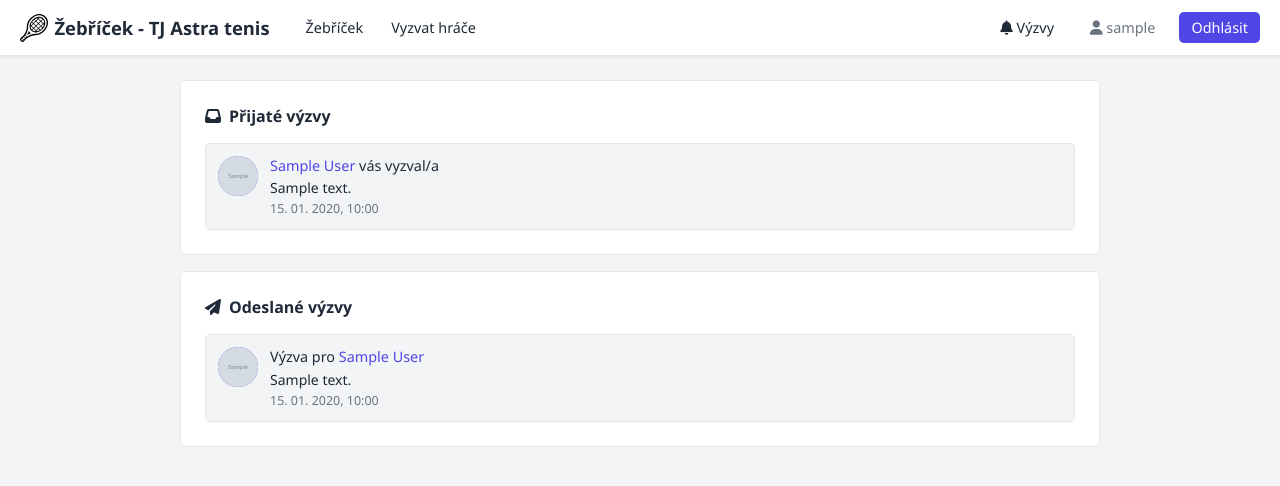
After one commit to cenekp74/tenis-zebricek, a Flask app: page /my-challenges in a window 1280 px wide. The commit adds this page. Shown: the top 486 px of the page. Run offline with Flask 3, Linux system fonts and the light colour scheme; a user stored in the database is signed in; tables that the repository leaves empty hold one stand-in row (values such as "Sample post"); grey boxes marked "Sample" are stand-in pictures; parts of the project's set-up code (start-up, migrations or seed data) failed here and were passed over.

Commit message:
added basic challenge functionality

```diff
--- a/app/routs.py
+++ b/app/routs.py
@@ -4,8 +4,8 @@ from app import app, db, bcrypt
 from flask import render_template, url_for, request, redirect, abort, flash, send_from_directory
 from flask_login import login_required, login_user, logout_user, current_user
 from werkzeug.utils import secure_filename
-from app.db_classes import User
-from app.forms import LoginForm, EditProfileForm
+from app.db_classes import User, Challenge
+from app.forms import LoginForm, EditProfileForm, ChallengeForm
 
 MAX_PP_SIZE = 2 * 1024 * 1024  # 2 MB
 
@@ -64,6 +64,34 @@ def public_profile(username):
     user = User.query.filter_by(username=username).first_or_404()
     return render_template('public_profile.html', user=user)
 
+@app.route('/challenge', methods=['GET', 'POST'])
+@login_required
+def challenge():
+    form = ChallengeForm()
+    opponents = User.query.filter(User.id != current_user.id).order_by(User.rank).all()
+    form.opponent.choices = [
+        (u.id, f"{u.name} (#{u.rank if u.rank > 0 else '—'})")
+        for u in opponents
+    ]
+    if form.validate_on_submit():
+        new_challenge = Challenge(
+            challenger_id=current_user.id,
+            opponent_id=form.opponent.data,
+            message=form.message.data or None
+        )
+        db.session.add(new_challenge)
+        db.session.commit()
+        flash('Výzva byla odeslána!', 'success')
+        return redirect('/')
+    return render_template('challenge.html', form=form)
+
+@app.route('/my-challenges')
+@login_required
+def my_challenges():
+    received = Challenge.query.filter_by(opponent_id=current_user.id).order_by(Challenge.created_at.desc()).all()
+    sent = Challenge.query.filter_by(challenger_id=current_user.id).order_by(Challenge.created_at.desc()).all()
+    return render_template('my_challenges.html', received=received, sent=sent)
+
 @app.route('/login', methods=['GET', 'POST'])
 def login():
     form = LoginForm()
--- a/app/static/css/main.css
+++ b/app/static/css/main.css
@@ -338,6 +338,115 @@ a:hover {
     border-top: 1px solid var(--nav-border);
 }
 
+/* ── Challenges ── */
+
+.challenges-section {
+    background: #fff;
+    border: 1px solid var(--nav-border);
+    border-radius: var(--border-radius);
+    padding: 1.5rem;
+    margin-bottom: 1rem;
+}
+
+.challenges-section__title {
+    margin: 0 0 1rem;
+    font-size: 1rem;
+    font-weight: 600;
+    display: flex;
+    align-items: center;
+    gap: 0.5rem;
+}
+
+.challenge-list {
+    list-style: none;
+    margin: 0;
+    padding: 0;
+    display: flex;
+    flex-direction: column;
+    gap: 0.75rem;
+}
+
+.challenge-card {
+    display: flex;
+    align-items: flex-start;
+    gap: 0.75rem;
+    padding: 0.75rem;
+    border: 1px solid var(--nav-border);
+    border-radius: var(--border-radius);
+    background: var(--bg-color);
+}
+
+.challenge-card__avatar {
+    flex-shrink: 0;
+    width: 40px;
+    height: 40px;
+    border-radius: 50%;
+    overflow: hidden;
+    background: var(--accent-color);
+}
+
+.challenge-card__avatar img {
+    width: 100%;
+    height: 100%;
+    object-fit: cover;
+}
+
+.challenge-card__body {
+    display: flex;
+    flex-direction: column;
+    gap: 0.2rem;
+    min-width: 0;
+}
+
+.challenge-card__who {
+    margin: 0;
+    font-size: 0.9rem;
+    font-weight: 500;
+}
+
+.challenge-card__message {
+    margin: 0;
+    font-size: 0.875rem;
+    color: var(--text-color);
+    white-space: pre-wrap;
+    word-break: break-word;
+}
+
+.challenge-card__date {
+    margin: 0;
+    font-size: 0.78rem;
+    color: var(--text-muted);
+}
+
+.challenges-empty {
+    margin: 0;
+    font-size: 0.9rem;
+    color: var(--text-muted);
+}
+
+.form-select,
+.form-textarea {
+    width: 100%;
+    padding: 0.5rem 0.75rem;
+    border: 1px solid var(--nav-border);
+    border-radius: var(--border-radius);
+    font-size: 0.9rem;
+    font-family: inherit;
+    color: var(--text-color);
+    background: #fff;
+}
+
+.form-select:focus,
+.form-textarea:focus {
+    outline: 2px solid var(--accent-color);
+    outline-offset: 1px;
+}
+
+.form-textarea {
+    resize: vertical;
+    min-height: 80px;
+}
+
 .btn-primary {
     background-color: var(--accent-color);
     color: #fff;
--- a/app/templates/base.html
+++ b/app/templates/base.html
@@ -26,11 +26,17 @@
         <div class="navbar-menu" id="navbarMenu">
             <div class="navbar-links">
                 <a href="{{ url_for('zebricek') }}" class="navbar-link">Žebříček</a>
+                {% if current_user.is_authenticated %}
+                    <a href="{{ url_for('challenge') }}" class="navbar-link">Vyzvat hráče</a>
+                {% endif %}
                 {% block nav_links %}{% endblock %}
             </div>
 
             <div class="navbar-account">
                 {% if current_user.is_authenticated %}
+                    <a href="{{ url_for('my_challenges') }}" class="navbar-link">
+                        <i class="fa-solid fa-bell"></i> Výzvy
+                    </a>
                     <a href="{{ url_for('profile') }}" class="navbar-link navbar-username">
                         <i class="fa-solid fa-user"></i> {{ current_user.username }}
                     </a>
--- /dev/null
+++ b/app/templates/my_challenges.html
@@ -0,0 +1,65 @@
+{% extends "base.html" %}
+
+{% block title %}Moje výzvy – Astra Tenis{% endblock %}
+
+{% block body %}
+
+<div class="challenges-section">
+    <h2 class="challenges-section__title">
+        <i class="fa-solid fa-inbox"></i> Přijaté výzvy
+    </h2>
+    {% if received %}
+        <ul class="challenge-list">
+            {% for ch in received %}
+            <li class="challenge-card">
+                <div class="challenge-card__avatar">
+                    <img src="{{ url_for('public_profile_picture', filename=ch.challenger.pp_filename) }}" alt="">
+                </div>
+                <div class="challenge-card__body">
+                    <p class="challenge-card__who">
+                        <a href="{{ url_for('public_profile', username=ch.challenger.username) }}">{{ ch.challenger.name }}</a>
+                        vás vyzval/a
+                    </p>
+                    {% if ch.message %}
+                        <p class="challenge-card__message">{{ ch.message }}</p>
+                    {% endif %}
+                    <p class="challenge-card__date">{{ ch.created_at.strftime('%d. %m. %Y, %H:%M') }}</p>
+                </div>
+            </li>
+            {% endfor %}
+        </ul>
+    {% else %}
+        <p class="challenges-empty">Žádné přijaté výzvy.</p>
+    {% endif %}
+</div>
+
+<div class="challenges-section">
+    <h2 class="challenges-section__title">
+        <i class="fa-solid fa-paper-plane"></i> Odeslané výzvy
+    </h2>
+    {% if sent %}
+        <ul class="challenge-list">
+            {% for ch in sent %}
+            <li class="challenge-card">
+                <div class="challenge-card__avatar">
+                    <img src="{{ url_for('public_profile_picture', filename=ch.opponent.pp_filename) }}" alt="">
+                </div>
+                <div class="challenge-card__body">
+                    <p class="challenge-card__who">
+                        Výzva pro
+                        <a href="{{ url_for('public_profile', username=ch.opponent.username) }}">{{ ch.opponent.name }}</a>
+                    </p>
+                    {% if ch.message %}
+                        <p class="challenge-card__message">{{ ch.message }}</p>
+                    {% endif %}
+                    <p class="challenge-card__date">{{ ch.created_at.strftime('%d. %m. %Y, %H:%M') }}</p>
+                </div>
+            </li>
+            {% endfor %}
+        </ul>
+    {% else %}
+        <p class="challenges-empty">Žádné odeslané výzvy.</p>
+    {% endif %}
+</div>
+
+{% endblock %}
```
Also changed, not shown: app/db_classes.py (+11 -0 lines), app/forms.py (+6 -1 lines), app/templates/challenge.html (added, +29 -0 lines), migrations/versions/44ad7c818e01_add_challenge_model.py (added, +37 -0 lines).
